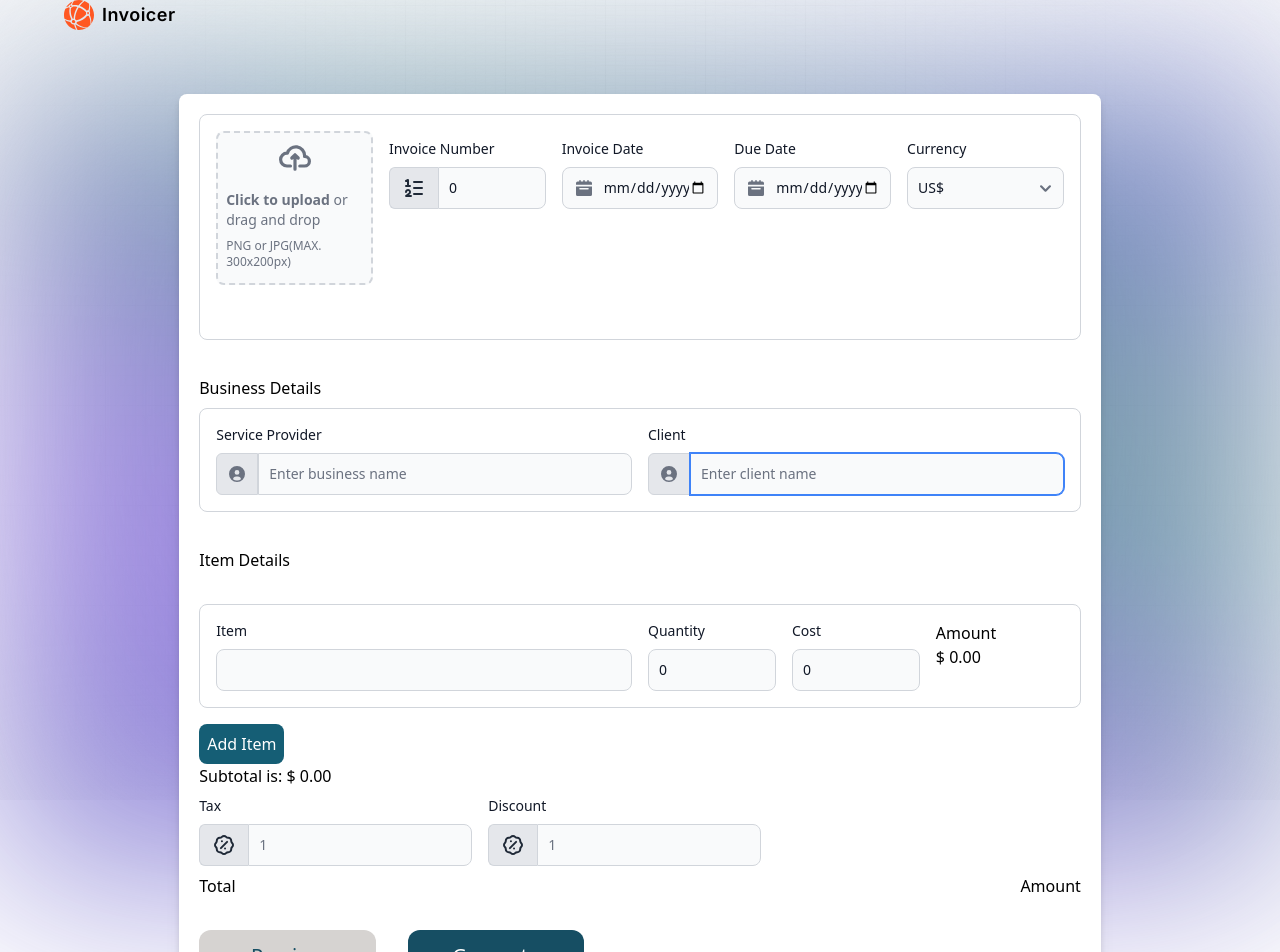
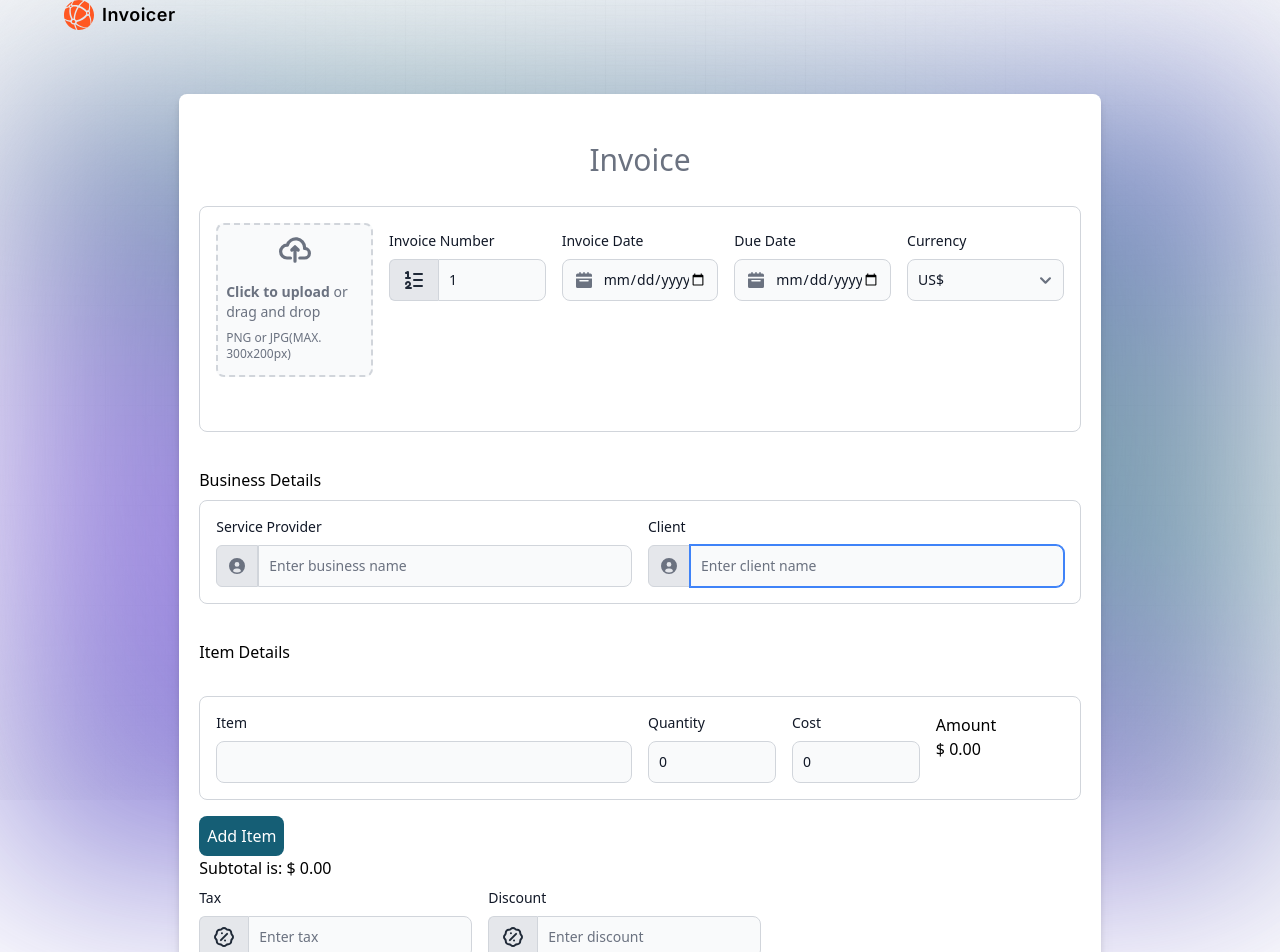
Before and after one commit to emmanuelkumah/invoicer, a Next.js app: page /dashboard in a window 1280 px wide. Shown: the top 952 px of the page. Built offline with nearby package versions, Linux system fonts and the light colour scheme.

Commit message:
Bug: Fix wrong calculation on totalAmountDue
Feat:Add icon to remove logo on hover

```diff
--- a/components/Form.tsx
+++ b/components/Form.tsx
@@ -1,7 +1,6 @@
 "use client";
 import { v4 as uuidv4 } from "uuid";
 import DisplayLogo from "./DisplayLogo";
-import AddDynamicInvoiceItem from "./FormFields/AddDynamicInvoiceItem";
 import InvoiceClient from "./FormFields/InvoiceClient";
 import InvoiceCurrency from "./FormFields/InvoiceCurrency";
 import InvoiceDate from "./FormFields/InvoiceDate";
@@ -10,8 +9,7 @@
 import InvoiceNumber from "./FormFields/InvoiceNumber";
 import InvoiceProvider from "./FormFields/InvoiceProvider";
 import InvoiceTotal from "./FormFields/InvoiceTotal";
-import { useState, useEffect } from "react";
-import { subtle } from "crypto";
+import { useState } from "react";
 
 interface InvoiceItem {
   description: string;
@@ -20,10 +18,13 @@
 }
 
 const Form = () => {
-  const [invNumber, setInvNumber] = useState(0);
+  const [invNumber, setInvNumber] = useState(1);
   const [invDate, setInvDate] = useState("");
   const [dueDate, setDueDate] = useState("");
+  const [invoiceName, setInvoiceName] = useState<string>("");
   const [selectedCurrency, setSelectedCurrency] = useState("$");
+  const [tax, setTax] = useState<string>("");
+  const [discount, setDiscount] = useState<string>("");
   const [selectedImage, setSelectedImage] = useState<File | null>(null);
   const [businessDetails, setBusinessDetails] = useState({
     serviceProvider: "",
@@ -33,8 +34,7 @@
   const [invItems, setInvItems] = useState<InvoiceItem[]>([
     { description: "", quantity: 0, cost: 0 },
   ]);
-
-  console.log(invItems);
+  const [isLogoHovered, setIsLogoHovered] = useState(false);
 
   const uploadCompanyLogo = (file: File) => {
     setSelectedImage(file);
@@ -64,32 +64,76 @@
     return (invQuantity * invCost).toFixed(2);
   };
 
-  const subTotal = invItems.reduce((accumulator, currItem) => {
-    return accumulator + currItem.cost * currItem.quantity;
+  const subTotal = invItems.reduce((total, currItem) => {
+    return total + currItem.cost * currItem.quantity;
   }, 0);
+
+  const discountAmount = (Number(discount) / 100) * subTotal;
+  const totalAfterDiscount = subTotal - discountAmount;
+  const salesTaxAmount = (Number(tax) / 100) * subTotal;
+  const totalAmountDue = totalAfterDiscount + salesTaxAmount;
+
   const handleFormSubmission = (event: React.FormEvent<HTMLFormElement>) => {
     event.preventDefault();
+    let formDetails = {
+      invNumber,
+      invDate,
+      dueDate,
+      selectedCurrency,
+      businessDetails,
+      invItems,
+    };
+    console.log(formDetails);
   };
   return (
     <form
       className="bg-white p-5 w-full rounded-lg drop-shadow-lg sm:w-[80%]"
       onSubmit={handleFormSubmission}
     >
+      <div className="grid place-items-center my-5">
+        <input
+          className="text-3xl border-0 text-center focus:outline-0"
+          type="text"
+          name=""
+          id=""
+          placeholder="Invoice"
+          value={invoiceName}
+          onChange={(e) => setInvoiceName(e.target.value)}
+        />
+      </div>
       <section className="grid grid-cols-1 border-3 gap-4 border border-gray-300 rounded-lg p-4 sm:grid-cols-5">
         {selectedImage ? (
-          <div>
+          <div
+            className="relative"
+            onMouseEnter={() => setIsLogoHovered(true)}
+            onMouseLeave={() => setIsLogoHovered(false)}
+          >
             <img
               alt="Logo"
               width="100%"
               src={URL.createObjectURL(selectedImage)}
             />
-            <br />
-            <button
-              className="bg-slate-400 p-2 rounded-md hover:bg-slate-600"
-              onClick={() => setSelectedImage(null)}
-            >
-              Remove
-            </button>
+            {isLogoHovered && (
+              <div
+                className="absolute top-[2%] right-[20%] bg-slate-50 rounded-md p-2"
+                onClick={() => setSelectedImage(null)}
+              >
+                <svg
+                  xmlns="http://www.w3.org/2000/svg"
+                  fill="none"
+                  viewBox="0 0 24 24"
+                  strokeWidth={1.5}
+                  stroke="currentColor"
+                  className="w-6 h-6 "
+                >
+                  <path
+                    strokeLinecap="round"
+                    strokeLinejoin="round"
+                    d="m14.74 9-.346 9m-4.788 0L9.26 9m9.968-3.21c.342.052.682.107 1.022.166m-1.022-.165L18.16 19.673a2.25 2.25 0 0 1-2.244 2.077H8.084a2.25 2.25 0 0 1-2.244-2.077L4.772 5.79m14.456 0a48.108 48.108 0 0 0-3.478-.397m-12 .562c.34-.059.68-.114 1.022-.165m0 0a48.11 48.11 0 0 1 3.478-.397m7.5 0v-.916c0-1.18-.91-2.164-2.09-2.201a51.964 51.964 0 0 0-3.32 0c-1.18.037-2.09 1.022-2.09 2.201v.916m7.5 0a48.667 48.667 0 0 0-7.5 0"
+                  />
+                </svg>
+              </div>
+            )}
           </div>
         ) : (
           <DisplayLogo uploadCompanyLogo={uploadCompanyLogo} />
@@ -194,7 +238,15 @@
           Add Item
         </button>
       </section>
-      <InvoiceTotal subTotal={subTotal} selectedCurrency={selectedCurrency} />
+      <InvoiceTotal
+        subTotal={subTotal}
+        selectedCurrency={selectedCurrency}
+        tax={tax}
+        setTax={setTax}
+        discount={discount}
+        setDiscount={setDiscount}
+        totalAmount={totalAmountDue}
+      />
       <section className="flex flex-row gap-4 mt-4 sm:gap-8 sm:my-8">
         <button className="bg-stone-300	 rounded-xl p-3 text-cyan-900 text-xl w-full sm:w-[20%]">
           Preview
--- a/components/FormFields/InvoiceNumber.tsx
+++ b/components/FormFields/InvoiceNumber.tsx
@@ -36,11 +36,10 @@
         <input
           type="number"
           autoFocus
-          min="0"
+          min="1"
           step="1"
           id="number-input"
           className="rounded-none rounded-e-lg bg-gray-50 border border-gray-300 text-gray-900 focus:ring-blue-500 focus:border-blue-500 block flex-1 min-w-0 w-full text-sm p-2.5  dark:bg-gray-700 dark:border-gray-600 dark:placeholder-gray-400 dark:text-white dark:focus:ring-blue-500 dark:focus:border-blue-500"
-          placeholder="1"
           value={invNumber}
           onChange={() => setInvNumber(invNumber + 1)}
         />
--- a/components/FormFields/InvoiceTotal.tsx
+++ b/components/FormFields/InvoiceTotal.tsx
@@ -1,11 +1,23 @@
 import React from "react";
 
-const InvoiceTotal = ({
+interface InvoiceTotalProps {
+  subTotal: number;
+  selectedCurrency: string;
+  tax: string;
+  setTax: React.Dispatch<React.SetStateAction<string>>;
+  discount: string;
+  setDiscount: React.Dispatch<React.SetStateAction<string>>;
+  totalAmount: number;
+}
+
+const InvoiceTotal: React.FC<InvoiceTotalProps> = ({
   subTotal,
   selectedCurrency,
-}: {
-  subTotal: number;
-  selectedCurrency: string;
+  tax,
+  setTax,
+  totalAmount,
+  discount,
+  setDiscount,
 }) => {
   return (
     <div>
@@ -14,7 +26,7 @@
       <div className="flex flex-row gap-4">
         <section className="my-2">
           <label
-            htmlFor="number-input"
+            htmlFor="tax-input"
             className="block mb-2 text-sm font-medium text-gray-900 dark:text-white"
           >
             Tax
@@ -40,10 +52,12 @@
               </svg>
             </span>
             <input
-              type="number"
-              id="number-input"
+              type="text"
+              id="tax-input"
               className="rounded-none rounded-e-lg bg-gray-50 border border-gray-300 text-gray-900 focus:ring-blue-500 focus:border-blue-500 block flex-1 min-w-0 w-full text-sm p-2.5  dark:bg-gray-700 dark:border-gray-600 dark:placeholder-gray-400 dark:text-white dark:focus:ring-blue-500 dark:focus:border-blue-500"
-              placeholder="1"
+              placeholder="Enter tax"
+              value={tax}
+              onChange={(event) => setTax(event?.target.value)}
             />
           </div>
         </section>{" "}
@@ -75,17 +89,19 @@
               </svg>
             </span>
             <input
-              type="number"
-              id="number-input"
+              type="text"
+              id="discount-input"
               className="rounded-none rounded-e-lg bg-gray-50 border border-gray-300 text-gray-900 focus:ring-blue-500 focus:border-blue-500 block flex-1 min-w-0 w-full text-sm p-2.5  dark:bg-gray-700 dark:border-gray-600 dark:placeholder-gray-400 dark:text-white dark:focus:ring-blue-500 dark:focus:border-blue-500"
-              placeholder="1"
+              placeholder="Enter discount"
+              value={discount}
+              onChange={(event) => setDiscount(event.target.value)}
             />
           </div>
         </section>
       </div>
       <section className="flex  justify-between items-center">
         <h3>Total </h3>
-        <p>Amount</p>
+        <p>{`${selectedCurrency}${totalAmount.toFixed(2)}`}</p>
       </section>
     </div>
   );
```
